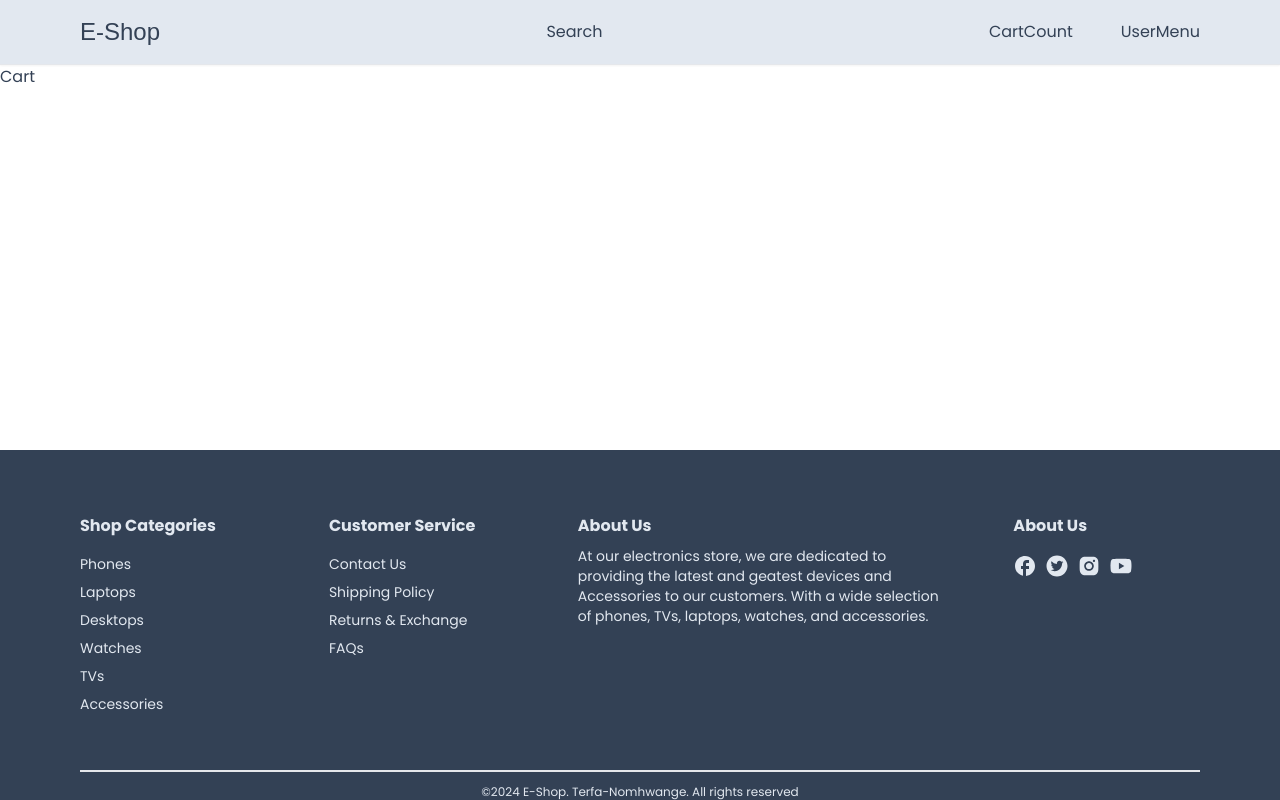
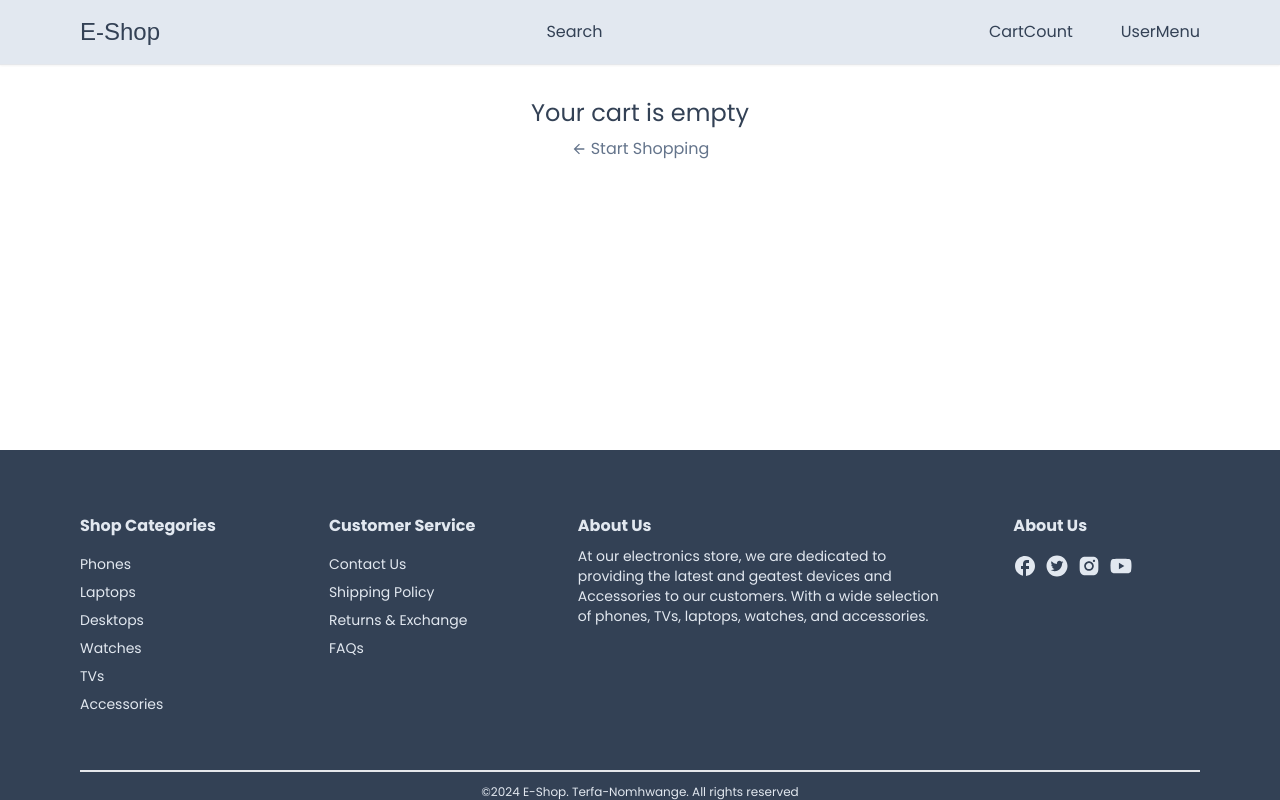
Before and after one commit to Terfa-web/e-shop, a Next.js app: page /cart in a window 1280 px wide. Built offline with nearby package versions, Linux system fonts and the light colour scheme; a web font is replaced by a local one.

Commit message:
build the structure of the shoppin cart

```diff
--- /dev/null
+++ b/app/cart/CartClient.tsx
@@ -0,0 +1,77 @@
+"use client";
+
+import { useCart } from "@/hooks/useCart";
+import Link from "next/link";
+import React from "react";
+import { MdArrowBack } from "react-icons/md";
+import Heading from "../components/Heading";
+import { isTemplateExpression } from "typescript";
+import Buttton from "../components/Button";
+import Button from "../components/Button";
+
+const CartClient = () => {
+  const { cartProducts } = useCart();
+
+  if (!cartProducts || cartProducts.length === 0) {
+    return (
+      <div className="flex flex-col items-center">
+        <div className="text-2xl">Your cart is empty</div>
+        <div>
+          <Link
+            href={"/"}
+            className="text-slate-500 flex items-center gap-1 mt-2"
+          >
+            <MdArrowBack />
+            <span>Start Shopping</span>
+          </Link>
+        </div>
+      </div>
+    );
+  }
+  return (
+    <div>
+      <Heading title="Shopping Cart" center />
+      <div className="grid grid-cols-5 text-xs gap-4 pb-2 items-center mt-8">
+        <div className="col-span-2 justify-self-start">PRODUCT</div>
+        <div className="justify-self-center">PRICE</div>
+        <div className="justify-self-center">QUANTITY</div>
+        <div className="justify-self-end">TOTAL</div>
+      </div>
+
+      <div>
+        {cartProducts &&
+          cartProducts.map((product) => {
+            return <div key={product.id}>{product.name}</div>;
+          })}
+      </div>
+
+      <div className="border-t-[1.5px] border-slate-200 py-4 flex justify-between gap-4">
+        <div>
+          <div className="w-[90px]">
+            <Buttton label="Clear Cart" onClick={() => {}} small outline />
+          </div>
+        </div>
+
+        <div className="text-sm flex flex-col gap-1 items-start font-semibold">
+          <div className="flex justify-between w-full text-base">
+            <span>Sumtotal</span>
+            <span>$1000</span>
+          </div>
+          <p className="text-slate-500">
+            Taxes and shipping calculated at checkout
+          </p>
+          <Button label="checkout" onClick={() => {}} />
+          <Link
+            href={"/"}
+            className="text-slate-500 flex items-center gap-1 mt-2"
+          >
+            <MdArrowBack />
+            <span>Continue Shopping</span>
+          </Link>
+        </div>
+      </div>
+    </div>
+  );
+};
+
+export default CartClient;
--- a/app/cart/page.tsx
+++ b/app/cart/page.tsx
@@ -1,7 +1,15 @@
 import React from "react";
+import Container from "../components/Container";
+import CartClient from "./CartClient";
 
 const Cart = () => {
-  return <div>Cart</div>;
+  return (
+    <div className="pt-8">
+      <Container>
+        <CartClient />
+      </Container>
+    </div>
+  );
 };
 
 export default Cart;
```
